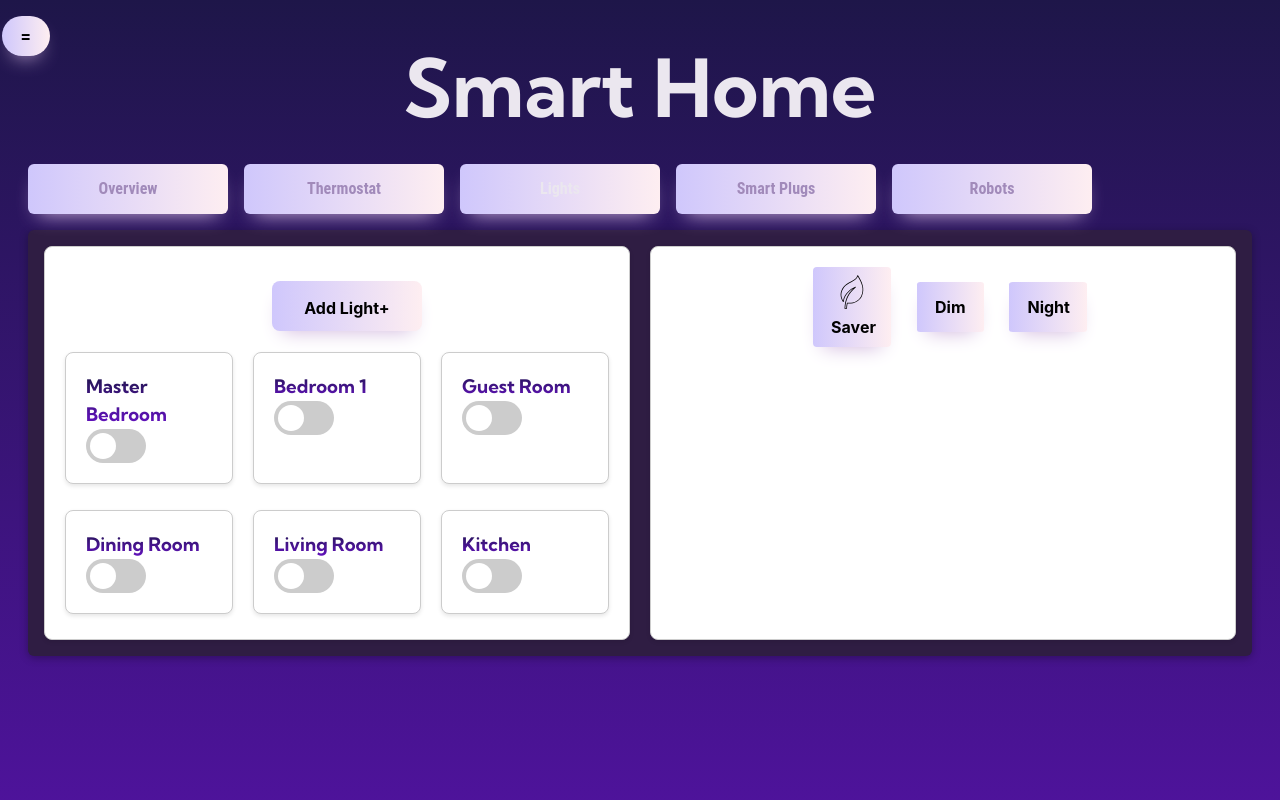
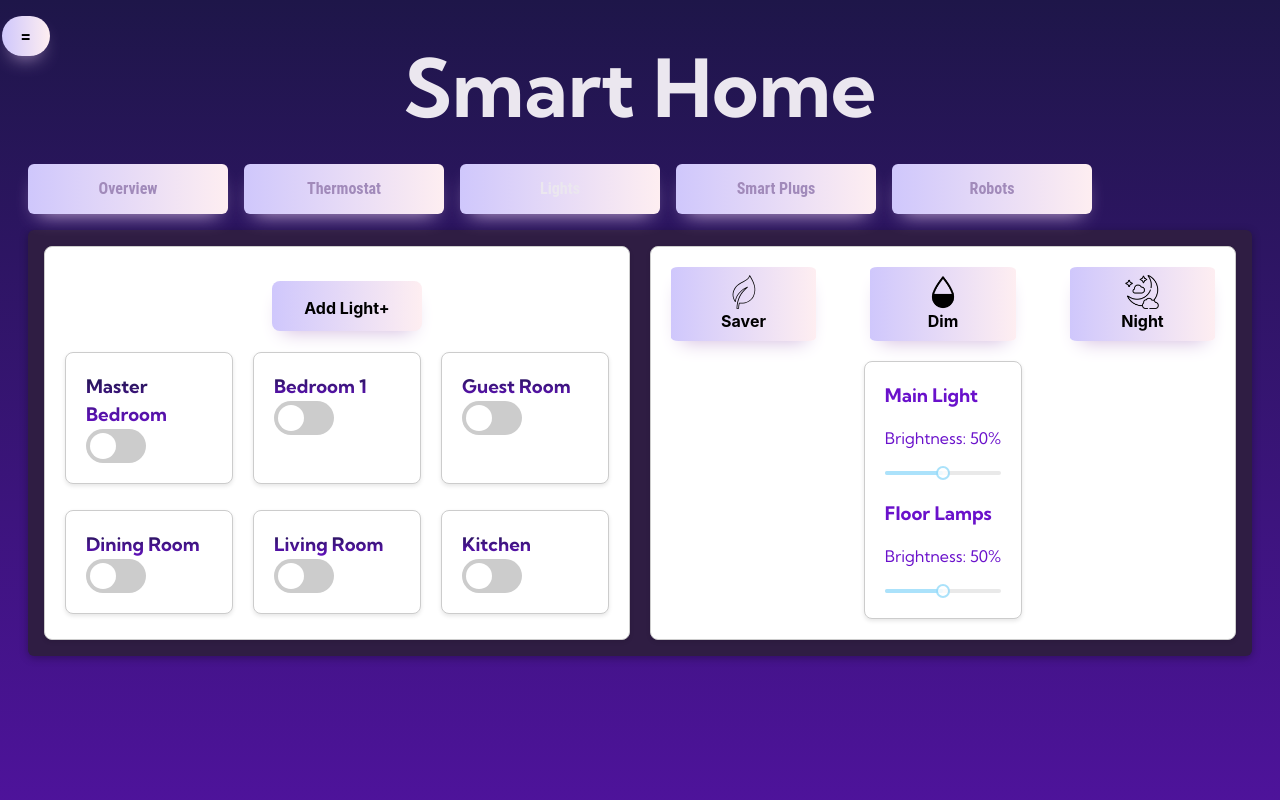
Before and after one commit to ChronicleWolfVR/Group7SoftwareEng, a React (Vite) app: page /home in a window 1280 px wide. Both pictures are taken after a click on the button "Lights". Shown: the top 800 px of the page. Built offline with nearby package versions, Linux system fonts and the light colour scheme.

Commit message:
Basic lights page complete

```diff
--- a/src/components/HomePage/Lights/Lights.css
+++ b/src/components/HomePage/Lights/Lights.css
@@ -133,6 +133,8 @@
     display: flex;
     justify-content: space-between;
     gap: 10%;
+    width: 100%;
+    margin-bottom: auto;
   }
 
   .saver, .dim, .night{
@@ -141,8 +143,32 @@
     width: 30%;
   }
 
-  .saver img{
+  .saver img,
+  .night img,
+  .dim img {
+    width: auto; /* Maintain the aspect ratio */
+    height: auto; /* Maintain the aspect ratio */
+    max-width: 100%; /* Ensure the image does not exceed the container's width */
+    max-height: 100%; /* Set a maximum height for the image */
+    border-radius: 5%;
+    object-fit: cover; /* Maintain aspect ratio and cover the container */
+    display: block; /* Ensure the text does not align with the image */
+    margin: 0 auto; /* Center the image horizontally */
+  }
+
+
+
+  .light-sliders-container{
+    color: #6a11cb;
+    display: flex;
+    flex-direction: column;
+    align-items: center;
+    gap: 20px;
+    padding: 20px;
+    border: 1px solid #ccc;
+    border-radius: 8px;
+    box-shadow: 0 2px 4px rgba(0, 0, 0, 0.1);
+    background-color: #fff;
     width: 100%;
-    height:100%;
-    border-radius: 5%;
+
   }
--- a/src/components/HomePage/Lights/Lights.jsx
+++ b/src/components/HomePage/Lights/Lights.jsx
@@ -1,7 +1,10 @@
 import React, { useState } from "react";
+import Slider from "rc-slider";
 import "./Lights.css";
 import Modal from "../Thermostat/Modal/Modal";
 import leaf from "./leaf-1531.svg";
+import night from "./night.png"
+import dim from "./half-full.png"
 
 const Lights = () => {
   const [lights, setLights] = useState([
@@ -48,6 +51,9 @@ const Lights = () => {
     setIsModalOpen(false);
   };
 
+  const [mainLightBrightness, setMainLightBrightness] = useState(50);
+  const [floorLampsBrightness, setFloorLampsBrightness] = useState(50);
+
   return (
     <>
       <div className="cards-container">
@@ -75,9 +81,40 @@ const Lights = () => {
           <div className="light-presets">
             <button className="saver">
               <img src={leaf} alt="saver" />
-              Saver</button>
-            <button className="dim">Dim</button>
-            <button className="night">Night</button>
+              Saver
+            </button>
+            <button className="dim"><img src={dim} alt="dim" /> Dim</button>
+            <button className="night"><img src={night} alt="saver" />Night</button>
+          </div>
+          <div>
+            <div className="light-sliders-container">
+              <div className="light-slider-item">
+                <h3>Main Light</h3>
+                <p>Brightness: {mainLightBrightness}%</p>
+                <Slider
+                  min={0}
+                  max={100}
+                  value={mainLightBrightness}
+                  onChange={(value) => {
+                    setMainLightBrightness(value);
+                    console.log(`Main Light brightness: ${value}`);
+                  }}
+                />
+              </div>
+              <div className="light-slider-item">
+                <h3>Floor Lamps</h3>
+                <p>Brightness: {floorLampsBrightness}%</p>
+                <Slider
+                  min={0}
+                  max={100}
+                  value={floorLampsBrightness}
+                  onChange={(value) => {
+                    setFloorLampsBrightness(value);
+                    console.log(`Floor Lamps brightness: ${value}`);
+                  }}
+                />
+              </div>
+            </div>
           </div>
         </div>
       </div>
```
Also changed, not shown: src/components/HomePage/Lights/half-full.png (added), src/components/HomePage/Lights/night.png (added).
